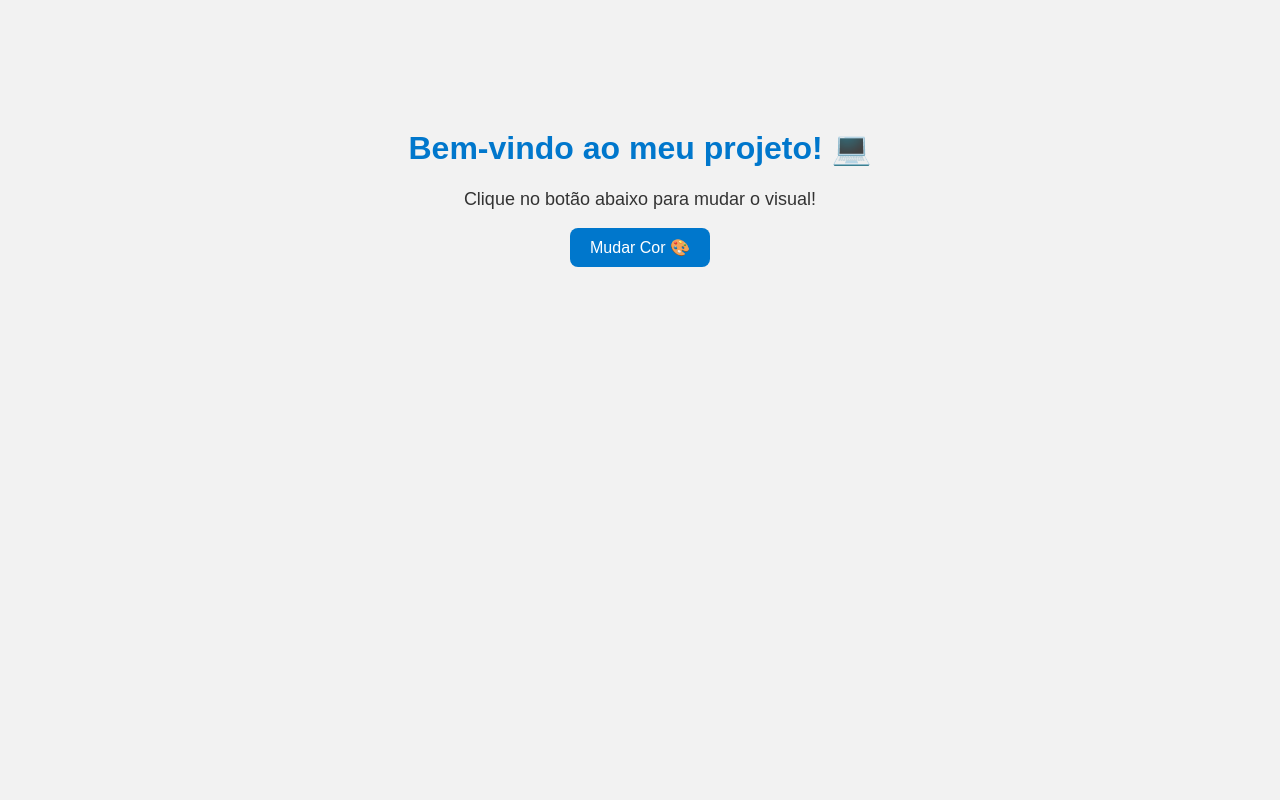
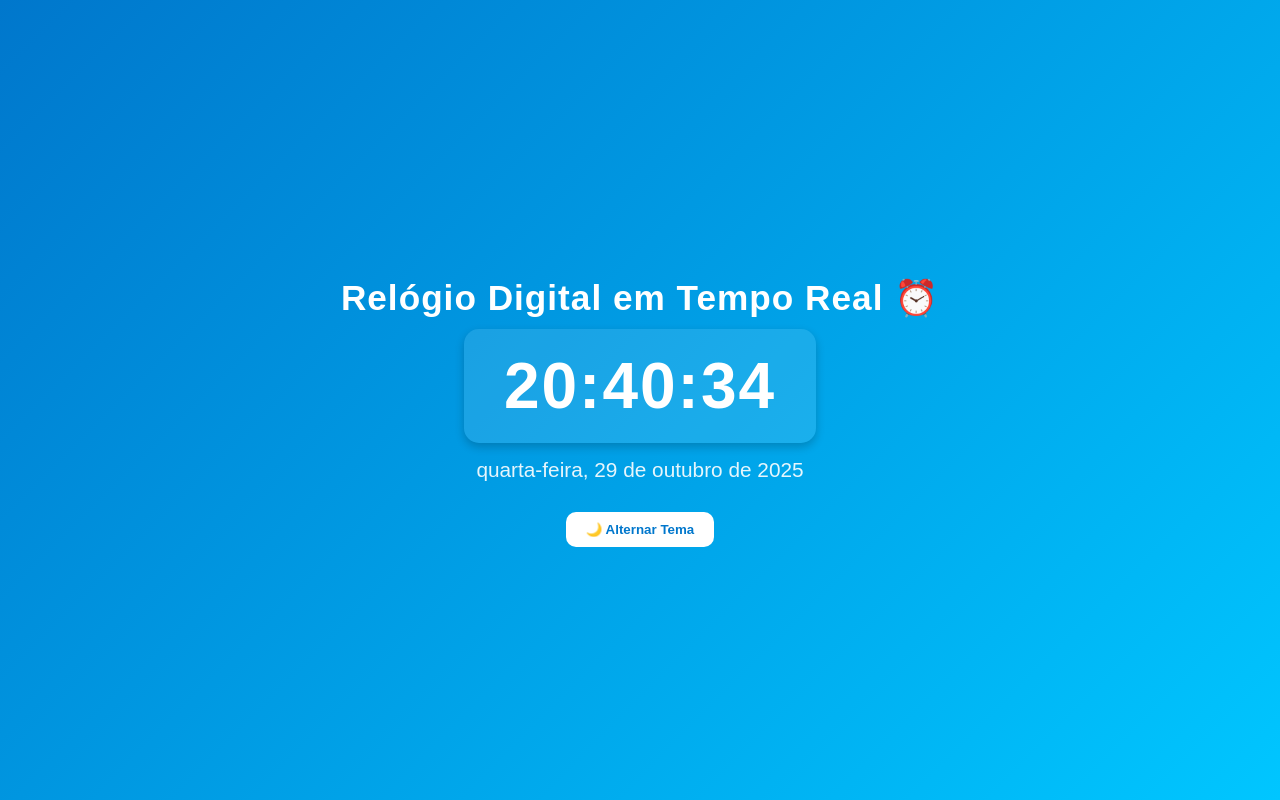
Before and after one commit to ArtJord/project, a plain HTML site: page index.html in a window 1280 px wide. Drawn offline with Linux system fonts and the light colour scheme.

Commit message:
feat: Adiciona relógio digital com data e modo escuro

```diff
--- a/index.html
+++ b/index.html
@@ -3,57 +3,94 @@
 <head>
   <meta charset="UTF-8">
   <meta name="viewport" content="width=device-width, initial-scale=1.0">
-  <title>Meu Projeto HTML 🚀</title>
+  <title>Relógio Digital ⏰</title>
   <style>
     body {
-      font-family: Arial, sans-serif;
-      background: #f2f2f2;
-      color: #333;
+      display: flex;
+      justify-content: center;
+      align-items: center;
+      height: 100vh;
+      flex-direction: column;
+      background: linear-gradient(135deg, #0077cc, #00c6ff);
+      color: #fff;
+      font-family: 'Poppins', sans-serif;
+      margin: 0;
       text-align: center;
-      padding-top: 100px;
-      transition: background 0.5s;
+      transition: background 0.3s ease;
     }
 
     h1 {
-      color: #0077cc;
+      font-size: 2.2rem;
+      margin-bottom: 10px;
+      letter-spacing: 1px;
+    }
+
+    #relogio {
+      font-size: 4rem;
+      font-weight: bold;
+      letter-spacing: 2px;
+      background: rgba(255, 255, 255, 0.1);
+      padding: 20px 40px;
+      border-radius: 15px;
+      box-shadow: 0 4px 10px rgba(0, 0, 0, 0.2);
+    }
+
+    #data {
+      font-size: 1.3rem;
+      margin-top: 15px;
+      opacity: 0.9;
     }
 
     button {
-      background-color: #0077cc;
-      color: white;
+      margin-top: 30px;
+      background: white;
+      color: #0077cc;
       border: none;
       padding: 10px 20px;
-      font-size: 16px;
-      border-radius: 8px;
+      border-radius: 10px;
       cursor: pointer;
-      transition: background 0.3s;
+      font-weight: bold;
+      transition: 0.3s;
     }
 
     button:hover {
-      background-color: #005fa3;
-    }
-
-    p#mensagem {
-      margin-top: 20px;
-      font-size: 18px;
+      background: #005fa3;
+      color: white;
     }
   </style>
 </head>
 <body>
-  <h1>Bem-vindo ao meu projeto! 💻</h1>
-  <p id="mensagem">Clique no botão abaixo para mudar o visual!</p>
-  <button onclick="mudarCor()">Mudar Cor 🎨</button>
+  <h1>Relógio Digital em Tempo Real ⏰</h1>
+  <div id="relogio">00:00:00</div>
+  <div id="data"></div>
+
+  <button onclick="mudarTema()">🌙 Alternar Tema</button>
 
   <script>
-    const cores = ['#f2f2f2', '#d1e7dd', '#ffe5b4', '#cce5ff', '#f8d7da', '#e2e3e5'];
-    let index = 0;
+    function atualizarRelogio() {
+      const agora = new Date();
 
-    function mudarCor() {
-      index = (index + 1) % cores.length;
-      document.body.style.background = cores[index];
-      document.getElementById("mensagem").textContent =
-        "Cor alterada para: " + cores[index];
+      let horas = agora.getHours().toString().padStart(2, '0');
+      let minutos = agora.getMinutes().toString().padStart(2, '0');
+      let segundos = agora.getSeconds().toString().padStart(2, '0');
+
+      document.getElementById('relogio').textContent = `${horas}:${minutos}:${segundos}`;
+
+      const opcoes = { weekday: 'long', year: 'numeric', month: 'long', day: 'numeric' };
+      document.getElementById('data').textContent = agora.toLocaleDateString('pt-BR', opcoes);
     }
+
+    function mudarTema() {
+      const body = document.body;
+      if (body.style.background.includes('#0077cc')) {
+        body.style.background = 'linear-gradient(135deg, #222, #444)';
+      } else {
+        body.style.background = 'linear-gradient(135deg, #0077cc, #00c6ff)';
+      }
+    }
+
+    setInterval(atualizarRelogio, 1000);
+    atualizarRelogio();
   </script>
 </body>
 </html>
```
